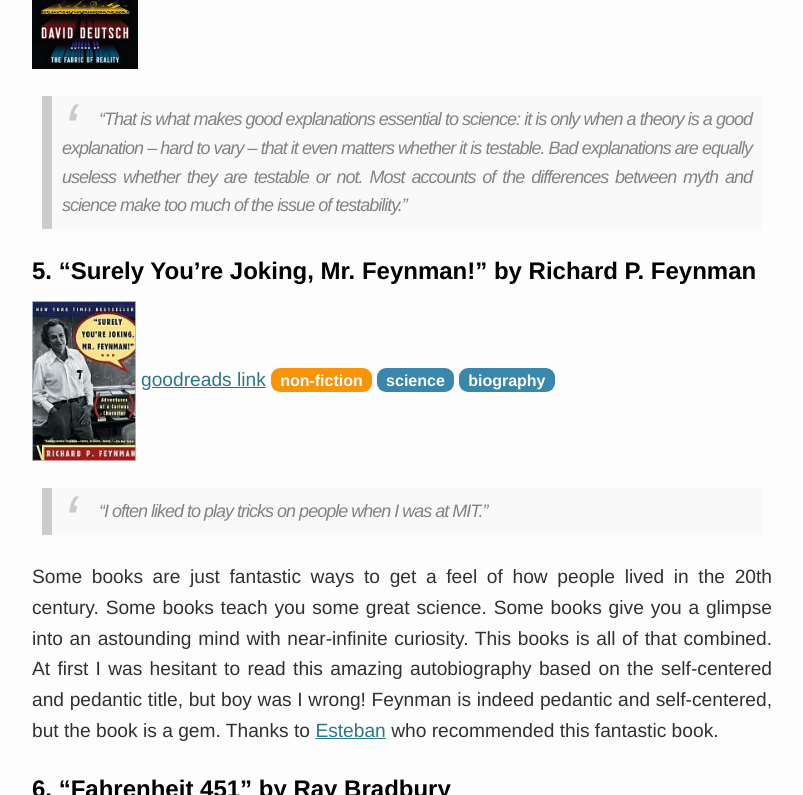
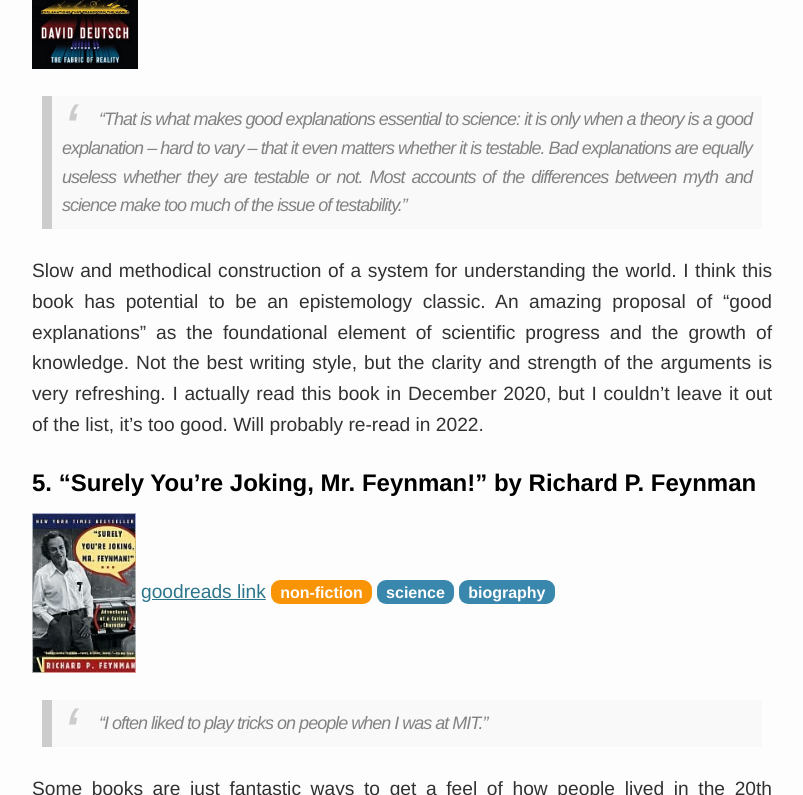
Before and after one commit to tobyornottobe/maraoz.github.io, a Jekyll site: the page built from _posts/2021-12-25-books-2021.md, in a window 1280 px wide and 900 px high, scrolled down 2490 px, cut to the strip 0-795 px from the top of the window. Shown: the whole strip, without its empty margins (238-1041 px from the left). Built offline with Jekyll 4.4.1, drawn with Linux system fonts in a browser that asks for light colours.

Commit message:
Update 2021-12-25-books-2021.md

```diff
--- a/_posts/2021-12-25-books-2021.md
+++ b/_posts/2021-12-25-books-2021.md
@@ -46,6 +46,7 @@ A surprising find, this short book is perfect for sci-fi fans. Explores what hap
 <span class="badge badge-warning">non-fiction</span> <span class="badge badge-info">epistemology</span> <span class="badge badge-info">science</span>
 > “That is what makes good explanations essential to science: it is only when a theory is a good explanation – hard to vary – that it even matters whether it is testable. Bad explanations are equally useless whether they are testable or not. Most accounts of the differences between myth and science make too much of the issue of testability.”
 
+Slow and methodical construction of a system for understanding the world. I think this book has potential to be an epistemology classic. An amazing proposal of "good explanations" as the foundational element of scientific progress and the growth of knowledge. Not the best writing style, but the clarity and strength of the arguments is very refreshing. I actually read this book in December 2020, but I couldn't leave it out of the list, it's too good. Will probably re-read in 2022.
 
 ### 5. "Surely You're Joking, Mr. Feynman!" by Richard P. Feynman
 <img class="book" src="/img/books-2021/5.jpg">
```
